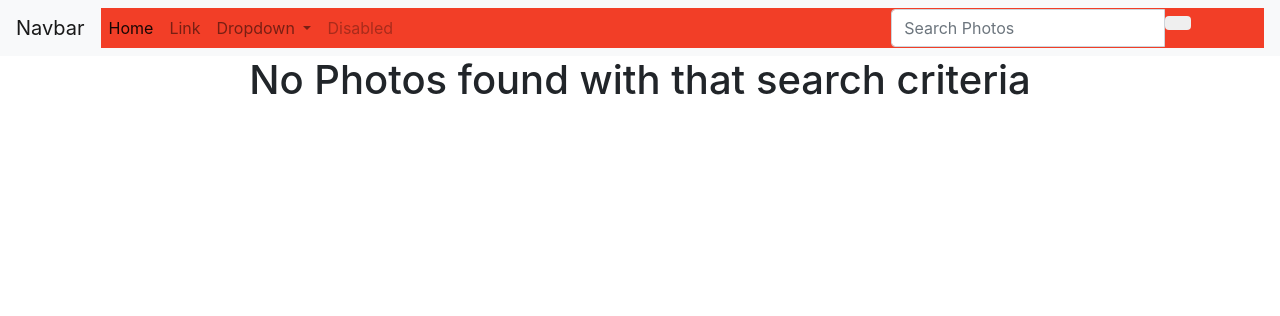
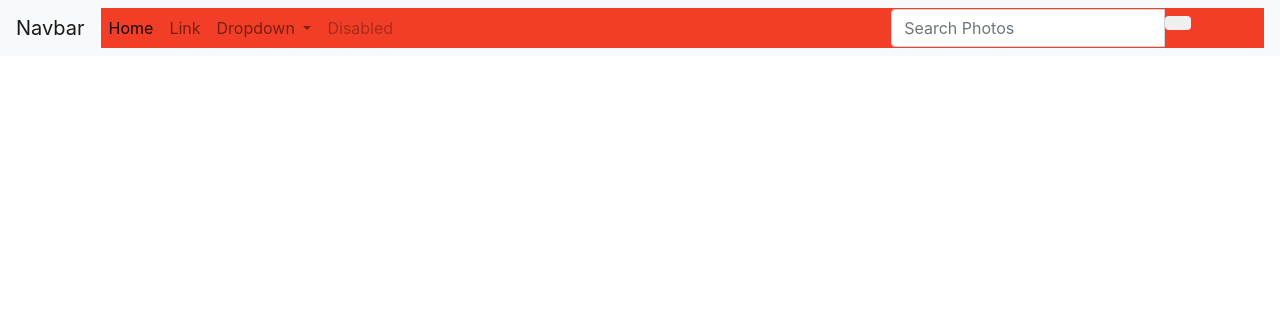
Before and after one commit to munenelewis/Gallery, a Django app: page /search/ in a window 1280 px wide. Shown: the top 316 px of the page. Run offline with Django 3.2, Linux system fonts and the light colour scheme; some libraries are stand-ins or nearby versions.

Commit message:
removed the search function which looped through photos and introduced a loop function that loops through all categories

```diff
--- a/photos/templates/search.html
+++ b/photos/templates/search.html
@@ -3,36 +3,20 @@
 
 
 {% block content %}
-<div class="container">
-  <section class="no-touch">
-    <div class="wrap">
-      {% if photos %}
-      <p class="text-center" style="font-size:1.3em">Search Results: <span>{{photos|length}}</span> found matching your search crireria</p>
-      {% for photo_item in photos%}
 
 
-      {% for entry in entries %}
-      {{ entry.title }}
-      {{ entry.date }}
-      {% for location in photo_item.location.all %} {{ location.location }} {% endfor %}
-    {% endfor %}
-      <a href="{% url 'photos' photo_item.id %}">
-      <div class="box">
-        <div class="boxInner">
-          <img src="{{photo_item.image.url}}"  class="img-responsive">
-          <div class="titleBox" style="font-family: 'Cabin Sketch', cursive">{{photo_item.name|upper}}</div>
+
+
+ {% if categories %}
+    {% for category in categories %}
+    <div class="col-xs-4 col-sm-4 col-md-4 mt-5">
+      <div class="" style="width: 18rem;">
+        <img src="{{category.image.url}}"  class="img-responsive">
+        <div class="">
+            <a href="{% url 'photos' category.id %}">view more</a>
         </div>
       </div>
-      </a>
-      {% endfor %}
-      {% else %}
-      <div class="wrap">
-        <h1 class="text-center">No Photos found with that search criteria </h1>
-      </div>
-      {% endif %}
-    </div>
-
-  </section>
-</div>
-
+  </div>
+  {% endfor %}
+{% endif %}
 {% endblock %}
```
